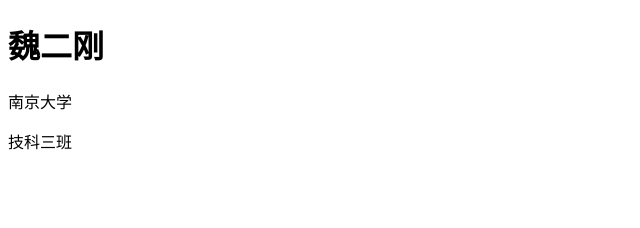
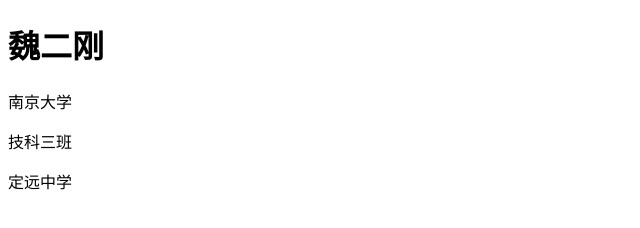
Before and after one commit to Irving2222/Git-Example-Remote, a plain HTML site: page index.html in a window 1280 px wide. Shown: the whole page, without its empty margins (0-640 px from the left). Drawn offline with Linux system fonts and the light colour scheme.

Commit message:
定远中学

```diff
--- a/index.html
+++ b/index.html
@@ -10,5 +10,6 @@
     <h1>魏二刚</h1>
     <p>南京大学</p>
     <p>技科三班</p>
+    <p>定远中学</p>
 </body>
 </html>
```
